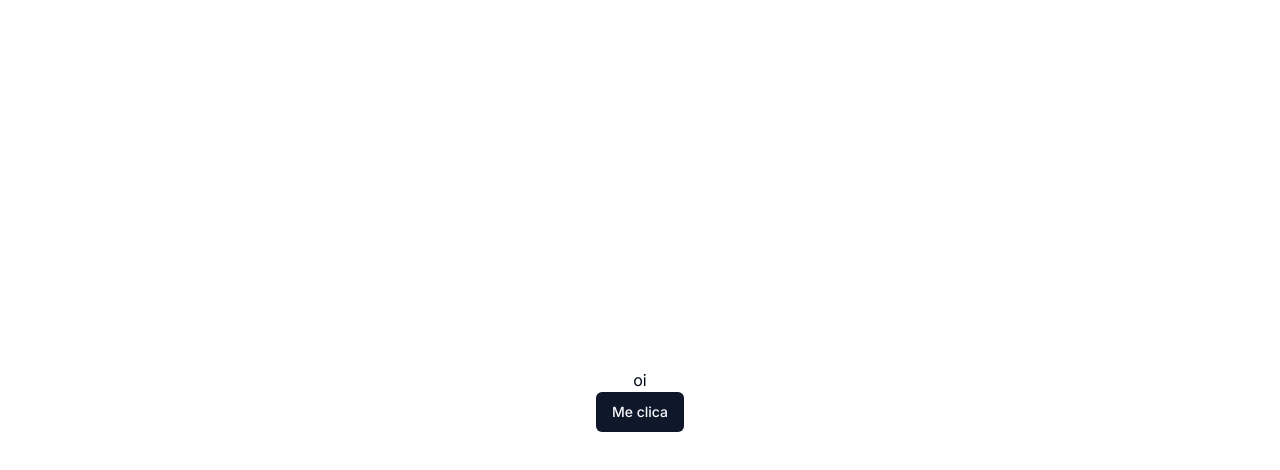
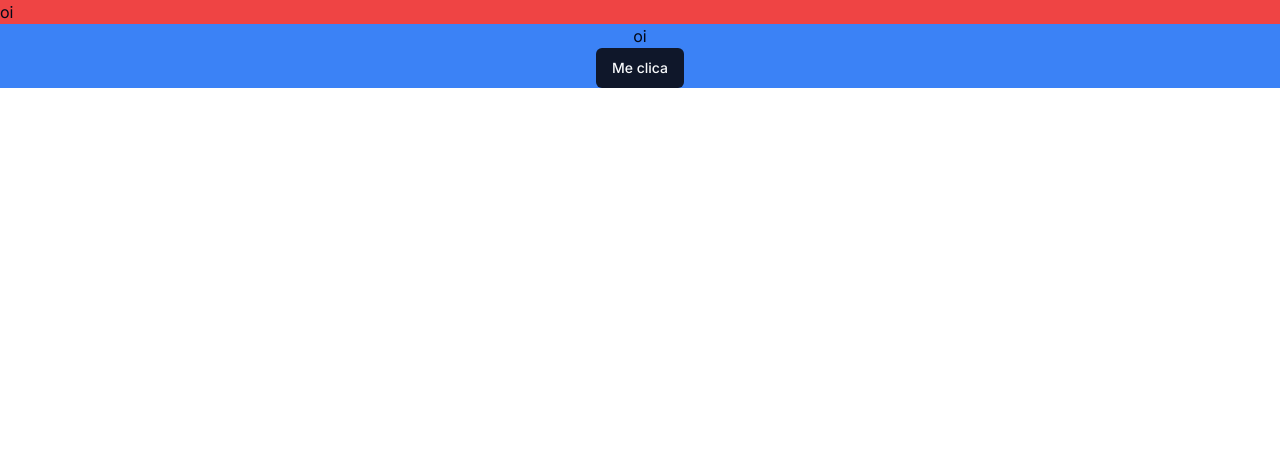
Before and after one commit to dankwx/sales-system-pettres, a Next.js app: page / in a window 1280 px wide. Shown: the top 470 px of the page. Built offline with nearby package versions, Linux system fonts and the light colour scheme.

Commit message:
start of main page

```diff
--- a/app/globals.css
+++ b/app/globals.css
@@ -74,3 +74,7 @@
     @apply bg-background text-foreground;
   }
 }
+body{
+  width: 100vw;
+  height: 100vh;
+}
--- a/app/layout.tsx
+++ b/app/layout.tsx
@@ -1,5 +1,6 @@
 import type { Metadata } from 'next';
 import { Inter } from 'next/font/google';
+import PageHeader from '@/components/PageHeader';
 import './globals.css';
 
 const inter = Inter({ subsets: ['latin'] });
@@ -16,7 +17,10 @@ export default function RootLayout({
 }>) {
   return (
     <html lang="en">
-      <body className={inter.className}>{children}</body>
+      <body className={inter.className}>
+        <PageHeader />
+        {children}
+      </body>
     </html>
   );
 }
--- a/app/page.tsx
+++ b/app/page.tsx
@@ -2,7 +2,7 @@ import { Button } from "@/components/ui/button";
 
 export default function Home() {
   return (
-    <main className="flex min-h-screen flex-col items-center justify-center">
+    <main className="flex flex-grow flex-col items-center justify-center bg-blue-500">
       <div>
         <h1 className="text-center">oi</h1>
         <Button>Me clica</Button>
--- /dev/null
+++ b/components/PageHeader.tsx
@@ -0,0 +1,10 @@
+export default function PageHeader() {
+
+    return (
+        <main>
+            <div className="h-1/5 bg-red-500 min-w-screen">
+                <h1>oi</h1>
+            </div>
+        </main>
+    )
+}
```
